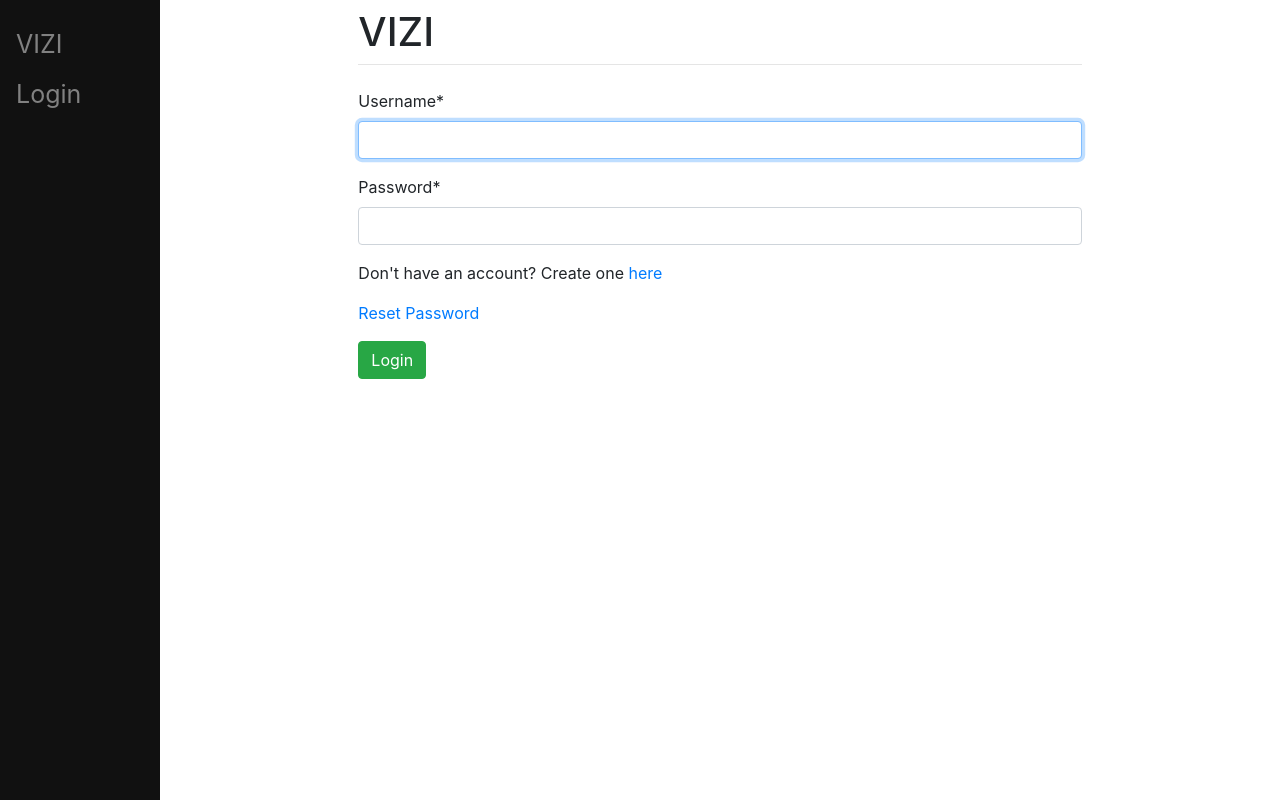
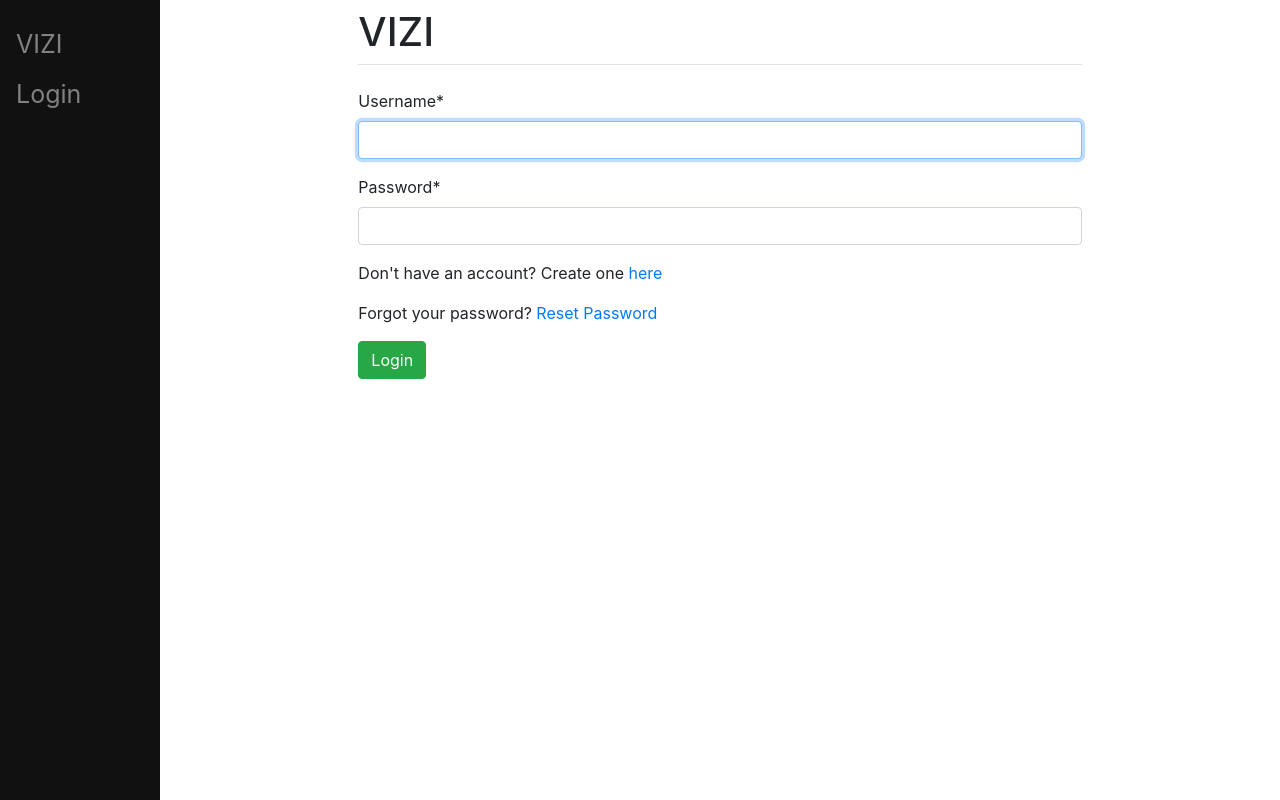
Before and after one commit to Maia-Nguyen/CPSC-362-Group-Project, a Django app: page /login/ in a window 1280 px wide. Run offline with Django 3.2, Linux system fonts and the light colour scheme; some libraries are stand-ins or nearby versions.

Commit message:
Added Message

```diff
--- a/templates/registration/login.html
+++ b/templates/registration/login.html
@@ -11,7 +11,7 @@ Login Here
         {% csrf_token %}
         {{form|crispy}}
         <p>Don't have an account? Create one <a href="/register">here</a></p>
-        <p><a href="{% url 'password_reset' %}">Reset Password</a></p>
+        <p>Forgot your password? <a href="{% url 'password_reset' %}">Reset Password</a></p>
         <button type="submit" class="btn btn-success">Login</button>
     </form>
 {% endblock %}
```
